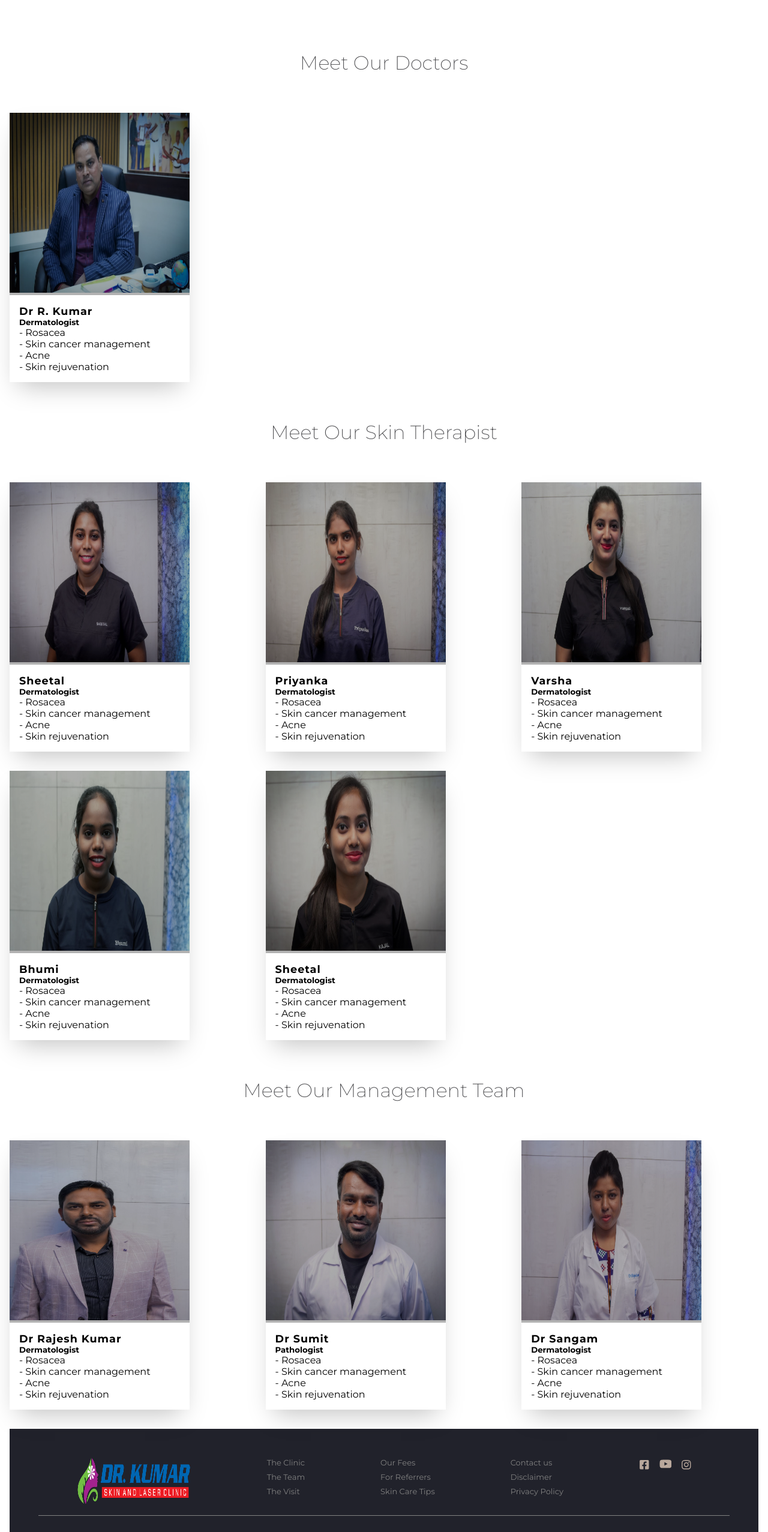
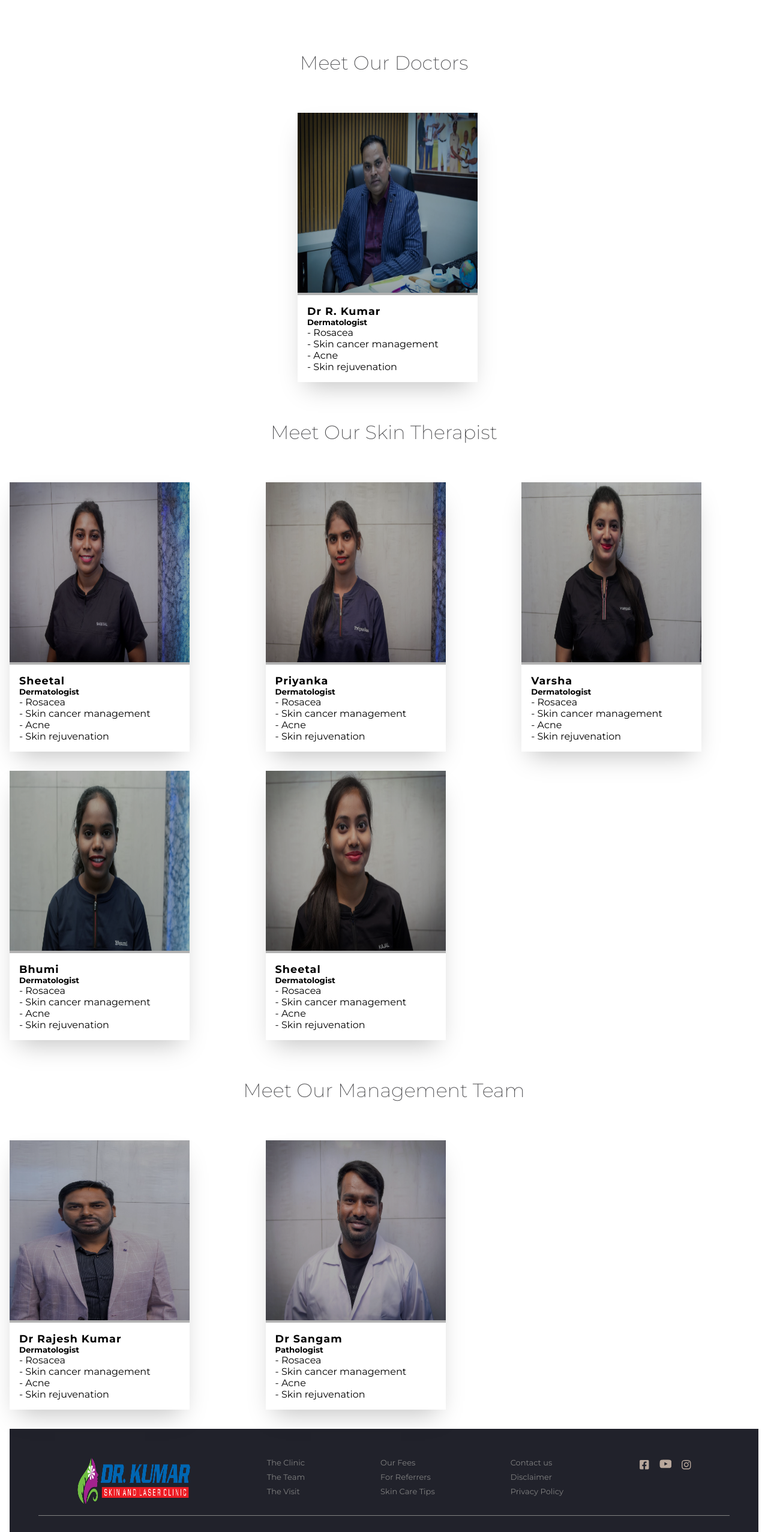
Before and after one commit to punitdiwan/drrkumar-new, a Next.js app: page /theteam in a window 1280 px wide. Shown: the part 1187-3741 px from the top of the page at 60% size. Built offline with nearby package versions, Linux system fonts and the light colour scheme.

Commit message:
small changes

```diff
--- a/pages/theteam.js
+++ b/pages/theteam.js
@@ -29,8 +29,8 @@ const Theteam = () => {
         <div className="the-team-cards">
           <h3>Meet Our Doctors</h3>
 
-          <ul class="cards-new">
-            <li class="cards_item">
+          <ul class="cards-new card_items">
+            <li class="cards_item ">
               <div class="card_new">
                 <div class="card_image">
                   {/* <img
@@ -318,7 +318,7 @@ const Theteam = () => {
                   />
                 </div>
                 <div class="card_content">
-                  <h2 class="card_title">Dr Sumit</h2>
+                  <h2 class="card_title">Dr Sangam</h2>
                   <h5>Pathologist </h5>
                   <ul>
                     <li>- Rosacea</li>
@@ -329,7 +329,7 @@ const Theteam = () => {
                 </div>
               </div>
             </li>
-            <li class="cards_item">
+            {/* <li class="cards_item">
               <div class="card_new">
                 <div class="card_image">
                   <img
@@ -348,7 +348,7 @@ const Theteam = () => {
                   </ul>
                 </div>
               </div>
-            </li>
+            </li> */}
             {/* <li class="cards_item">
               <div class="card_new">
                 <div class="card_image">
--- a/styles/globals.css
+++ b/styles/globals.css
@@ -262,6 +262,9 @@
   cursor: pointer;
   text-align: center;
   text-decoration: none;
+  display: flex;
+  align-items: center;
+  justify-content: center;
 }
 
 .btn-2:hover {
@@ -1013,6 +1016,21 @@ figcaption {
   color: #48484b;
 }
 
+.card_items{
+  /* border: 2px solid red; */
+  display: flex;
+  align-items: center;
+  justify-content: center;
+  /* text-align: center; */
+  margin-left: 5rem;
+}
+
+@media screen and (max-width:400px){
+  .card_items{
+    margin: 0;
+  }
+}
+
 /* ********** Before after main ************* */
 
 .card_image {
```
Also changed, not shown: pages/theclinic.js (+13 -9 lines).
